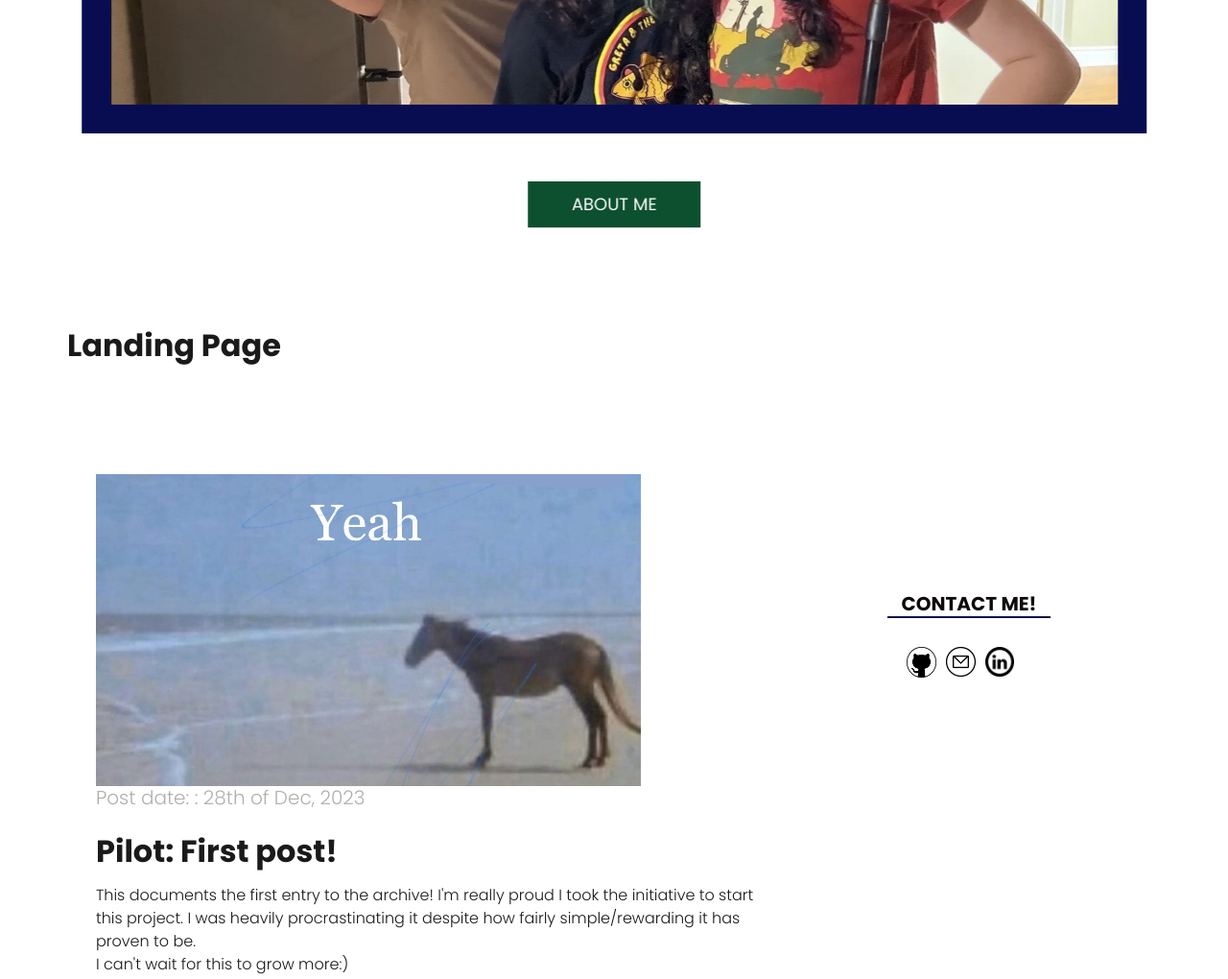
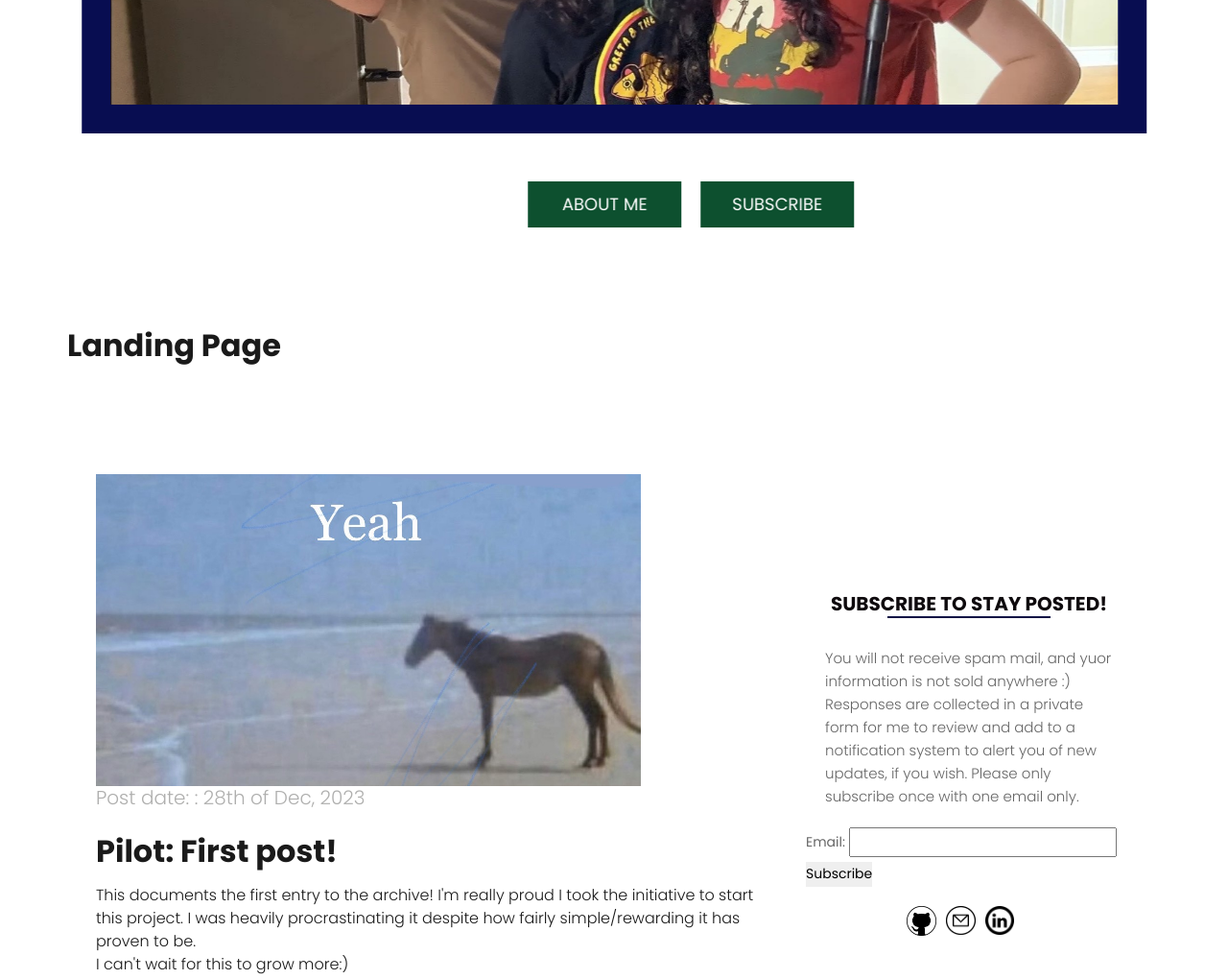
Before and after one commit to hanyaeid/hanyaeid.github.io, a plain HTML site: page index.html in a window 1280 px wide. Shown: the part 980-2000 px from the top of the page at 96% size. Drawn offline with nearby package versions, Linux system fonts and the light colour scheme; a web font is replaced by a local one.

Commit message:
Subscription, scroll into feature
added JS to create a button that scrolls to a specific point in the page
Added a form to collect responses to look into a basic notification system

```diff
--- a/index.html
+++ b/index.html
@@ -64,18 +64,21 @@
                <h1 class="banner_title">welcome to my world! </h1>
                <div id="my_slider" class="carousel slide" data-ride="carousel">
                   <div class="carousel-inner">
-                     <!-- <script>
-                        function scrollToAbout(){
-                           var aboutMe = document.getElementById('aboutMe');
-                           aboutMe.scrollIntoView({behavior:'smooth'});
+
+                     <!-- js to scroll to the subscription section-->
+                     <script>
+                        function scrollToSubscribe(){
+                           var subscribe = document.getElementById('subscribe');
+                           subscribe.scrollIntoView({behavior:'smooth'});
                         }
-                     </script> -->
+                     </script>
 
                      <div class="carousel-item active">
                         <div class="image_main">
                            <div class="container">
                               <img src="images/img-1-3.jpg" class="image_1">
                               <div class="contact_bt"><a href="about.html">About me</a></div>
+                              <div class="contact_bt" style="float: left; padding-left: 20px; color: white"><a onclick="scrollToSubscribe()">Subscribe</a></div>
                            </div>
                         </div>
                      </div>
@@ -84,7 +87,9 @@
                         <div class="image_main">
                            <div class="container">
                               <img src="images/img-1-5.jpg" class="image_1">
-                              <div class="contact_bt"><a href="about.html">About me</a></div>
+                              <div class="contact_bt" style="padding-right: 20px;"><a href="about.html">About me</a></div>
+                              <div class="contact_bt" style="float: left; padding-left: 20px; color: white;"><a onclick="scrollToSubscribe()">Subscribe</a></div>
+
                            </div>
                         </div>
                      </div>
@@ -93,6 +98,7 @@
                            <div class="container">
                               <img src="images/img-1.jpg" class="image_1">
                               <div class="contact_bt"><a href="about.html">About me</a></div>
+                              <div class="contact_bt" style="float: left; padding-left: 20px; color: white"><a onclick="scrollToSubscribe()">Subscribe</a></div>
                            </div>
                         </div>
                      </div>
@@ -129,9 +135,20 @@
                   I can't wait for this to grow more:)
                   </p>
                </div>
+
                <div class="col-lg-4 col-sm-12">
-                  <div class="about_main">
-                     <h1 class="follow_text" style="padding-left: -10px;">Contact me!</h1>
+                  <div class="about_main"></div>
+                     <h1 class="follow_text" style="padding-left: -10px;" id="subscribe">Subscribe to stay posted!</h1>
+                     <p>You will not receive spam mail, and yuor information is not sold anywhere :)<br>
+                     Responses are collected in a private form for me to review and add to a notification system to alert you of
+                  new updates, if you wish. Please only subscribe once with one email only.</p>
+
+                     <form action="https://formspree.io/f/xkndnogq" method="POST" >
+                        <label for="email">Email:</label>
+                        <input type="email" id="email" name="email" required>
+                        <button type="submit">Subscribe</button>
+                    </form>
+
                      <div class="follow_icon" style="padding-left: 100px;">
                         <ul>
                            <li style = "max-width: 17%; height: auto;"><a href="https://github.com/hanyaeid" target="_blank"><img src="images/github.png"></a></li>
```
Also changed, not shown: music.html (+2 -2 lines).
